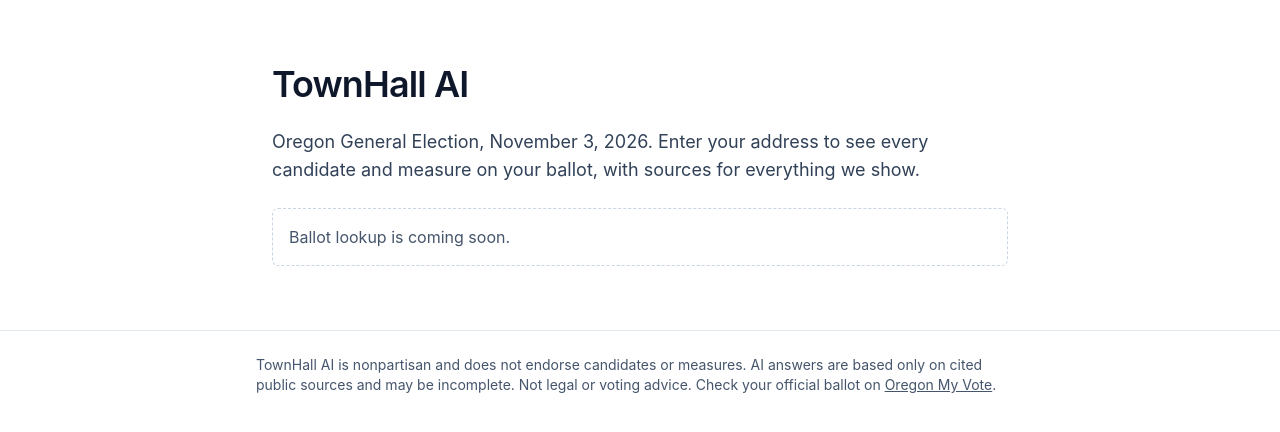
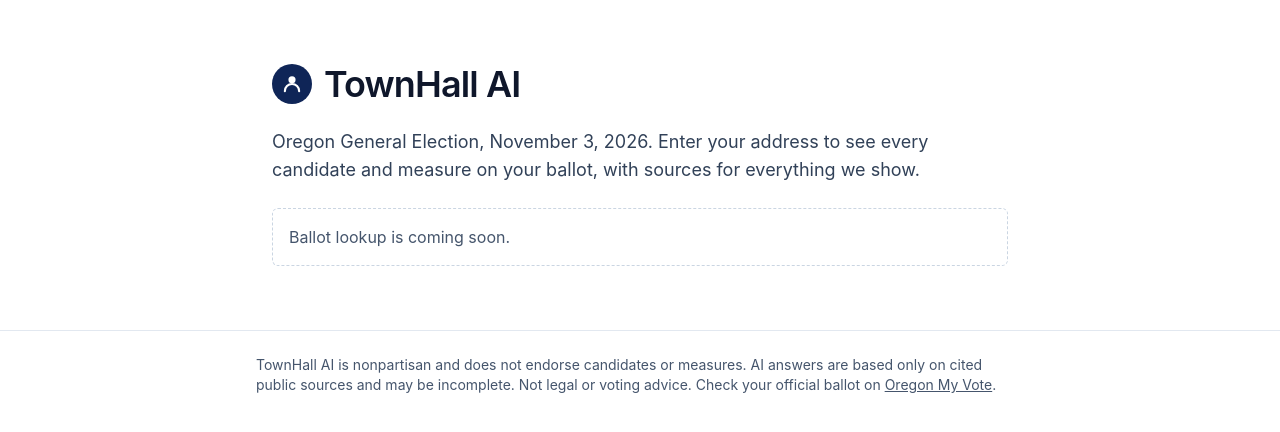
Before and after one commit to prash-pek/VirtualTownHall, a Next.js app: page / in a window 1280 px wide. Shown: the top 432 px of the page. Built offline with nearby package versions, Linux system fonts and the light colour scheme; no server answers.

Commit message:
feat: v1 logo as public/logo.svg and app icon
Extracted from the inline SVG in v1 frontend/src/pages/Landing.jsx (main), with the v1 navy background.

Co-Authored-By: Claude Opus 5.5 (1M context) <noreply@anthropic.com>
Claude-Session: https://claude.ai/code/session_012Bp2MoFP6yAoc3JMB1NNdW

```diff
--- a/app/page.tsx
+++ b/app/page.tsx
@@ -1,7 +1,11 @@
 export default function Home() {
   return (
     <main className="mx-auto flex max-w-3xl flex-col gap-6 px-4 py-16">
-      <h1 className="text-4xl font-semibold tracking-tight">TownHall AI</h1>
+      <h1 className="flex items-center gap-3 text-4xl font-semibold tracking-tight">
+        {/* eslint-disable-next-line @next/next/no-img-element -- static SVG, no optimization needed */}
+        <img src="/logo.svg" alt="" width={40} height={40} />
+        TownHall AI
+      </h1>
       <p className="text-lg text-slate-700 dark:text-slate-300">
         Oregon General Election, November 3, 2026. Enter your address to see every candidate and measure on your ballot,
         with sources for everything we show.
```
Also changed, not shown: app/icon.svg (added), public/logo.svg (added).
